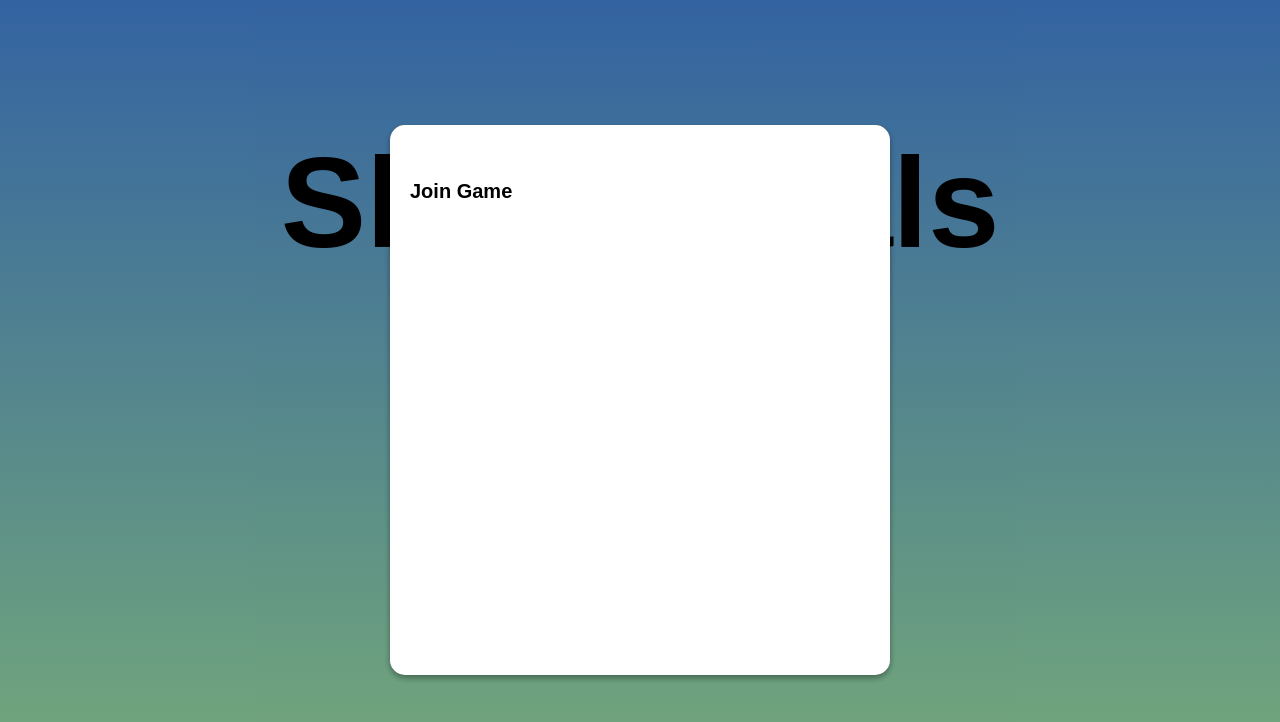
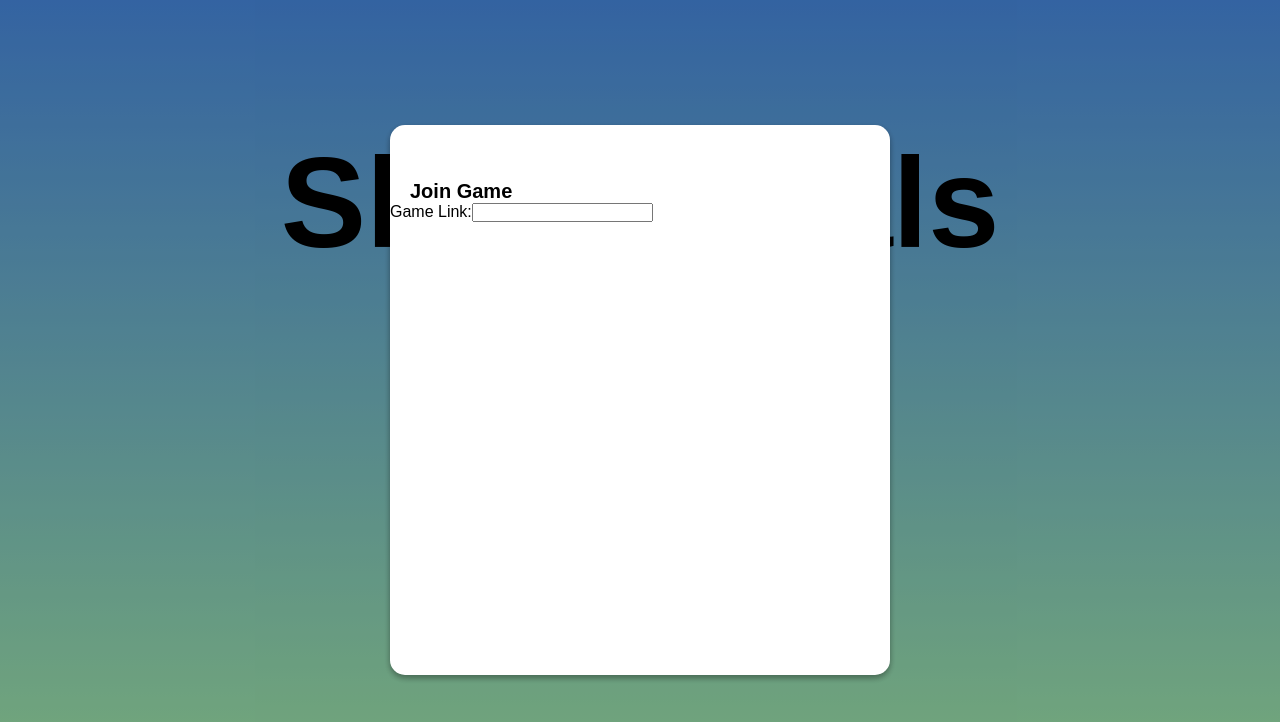
Before and after one commit to rpt21savage/sketch-pals, a React app: page / in a window 1280 px wide. Both pictures are taken after a click on the button "Join Game". Shown: the top 722 px of the page. Built offline with nearby package versions, Linux system fonts and the light colour scheme; a web font is replaced by a local one.

Commit message:
Work on input for submitting game link

```diff
--- a/client/src/JoinGame.tsx
+++ b/client/src/JoinGame.tsx
@@ -8,6 +8,7 @@ interface Props {
 }
 const JoinGame:React.FC<Props> = ( { toggleModal, isActive } ) => {
   const myRef = useRef<HTMLDivElement>(null)
+  const [gameLink, setGameLink] = useState<string>("");
 
   const handleClickOutside = e => {
     if (!myRef.current.contains(e.target)) {
@@ -29,6 +30,16 @@ const JoinGame:React.FC<Props> = ( { toggleModal, isActive } ) => {
       <ModalStyle ref={myRef} onClick={()=> handleClickInside()}>
         <JoinContainer >
           <JoinHeader>Join Game</JoinHeader>
+        <label>
+        Game Link:
+        <input
+          type="text"
+          value={gameLink}
+          onChange={e => {
+            setGameLink(e.target.value)
+          }}
+        />
+      </label>
         </JoinContainer>
       </ModalStyle>
   );
```
